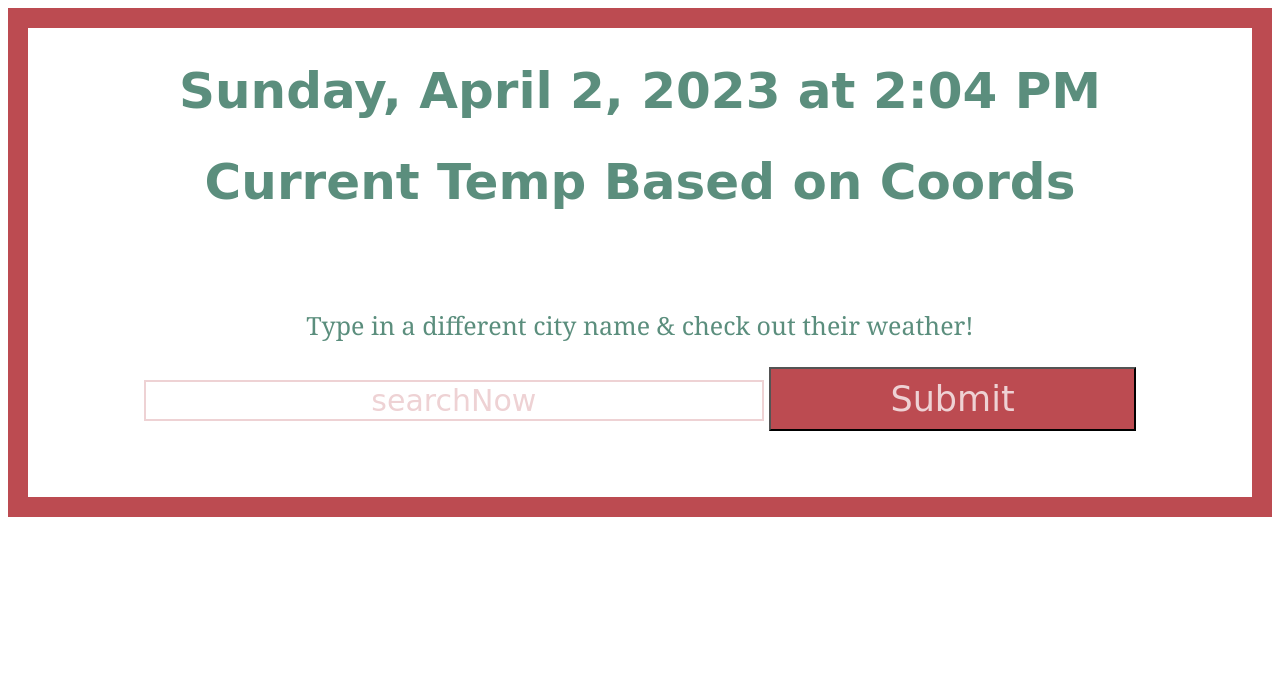
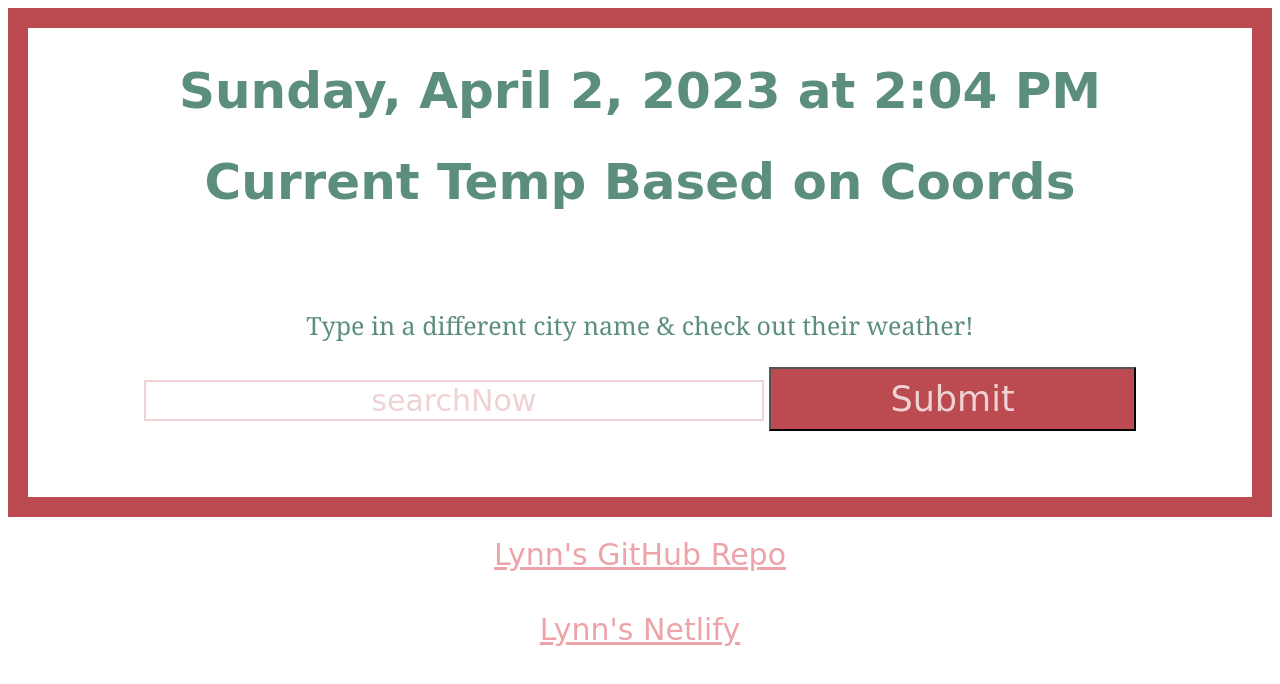
Before and after one commit to LynnB0729/WeatherApp_Updated, a plain HTML site: page index.html in a window 1280 px wide. Drawn offline with nearby package versions, Linux system fonts and the light colour scheme; a web font is replaced by a local one.

Commit message:
Adding Links for homework

```diff
--- a/index.css
+++ b/index.css
@@ -46,3 +46,10 @@ h4 {
     font-size: 25px;
     font-family: Georgia, 'Times New Roman', Times, serif;
 }
+
+.hwLinks {
+    display: block;
+    padding: 20px;
+    font-size: 30px;
+    color: #eda4a9;
+}
--- a/index.html
+++ b/index.html
@@ -38,6 +38,9 @@
         <h4><span id="reqestedCityTemp"></span></h4>
     </div>
 
+    <a href="https://github.com/LynnB0729/WeatherApp_Updated" id="lynnRepo" class="hwLinks">Lynn's GitHub Repo</a>
+    <a href="https://main--chic-scone-ad0a25.netlify.app/" id="lynnNetlify" class="hwLinks">Lynn's Netlify</a>
+
     <script src="https://cdn.jsdelivr.net/npm/axios/dist/axios.min.js"></script>
     <script src="index.js"></script>
 </body>
```
